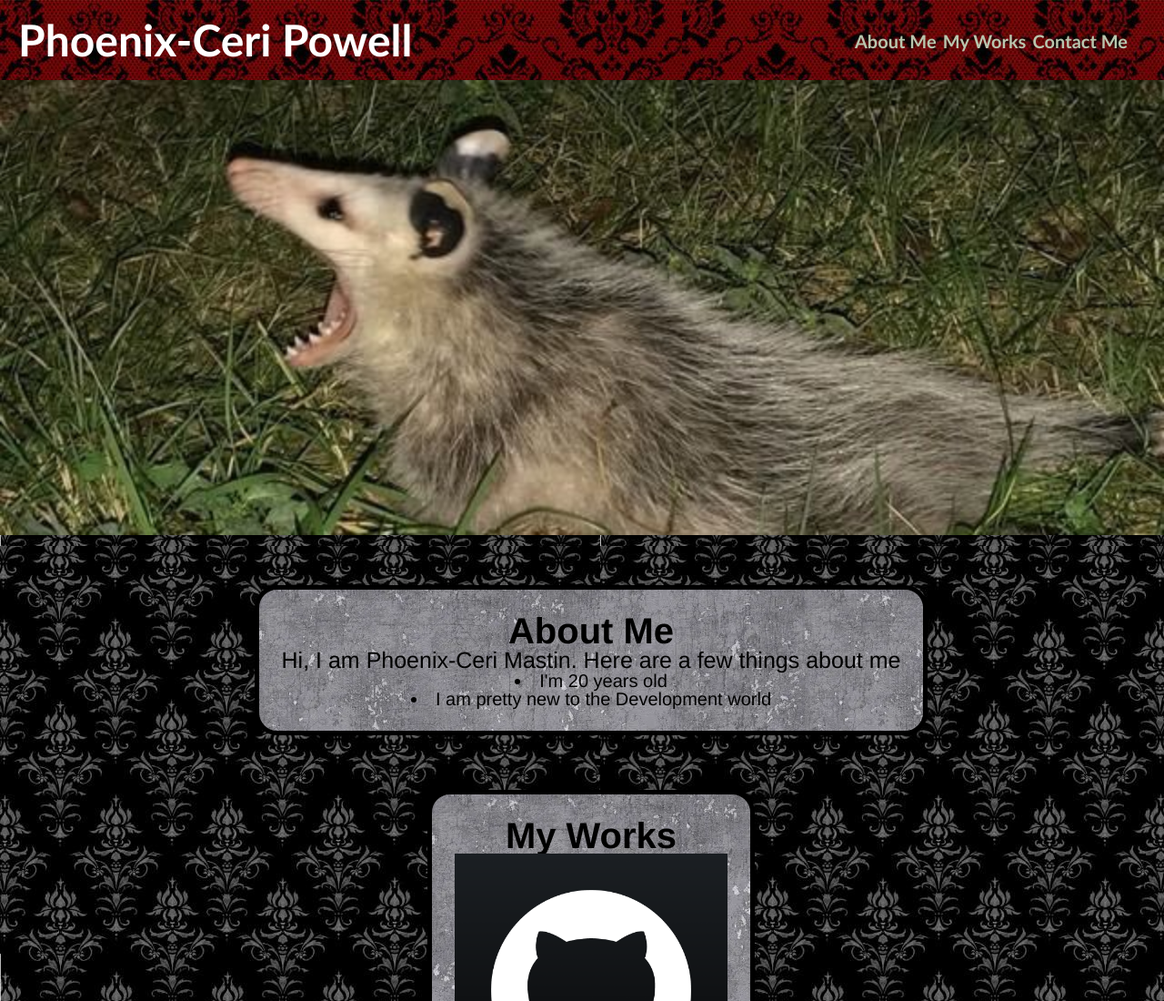
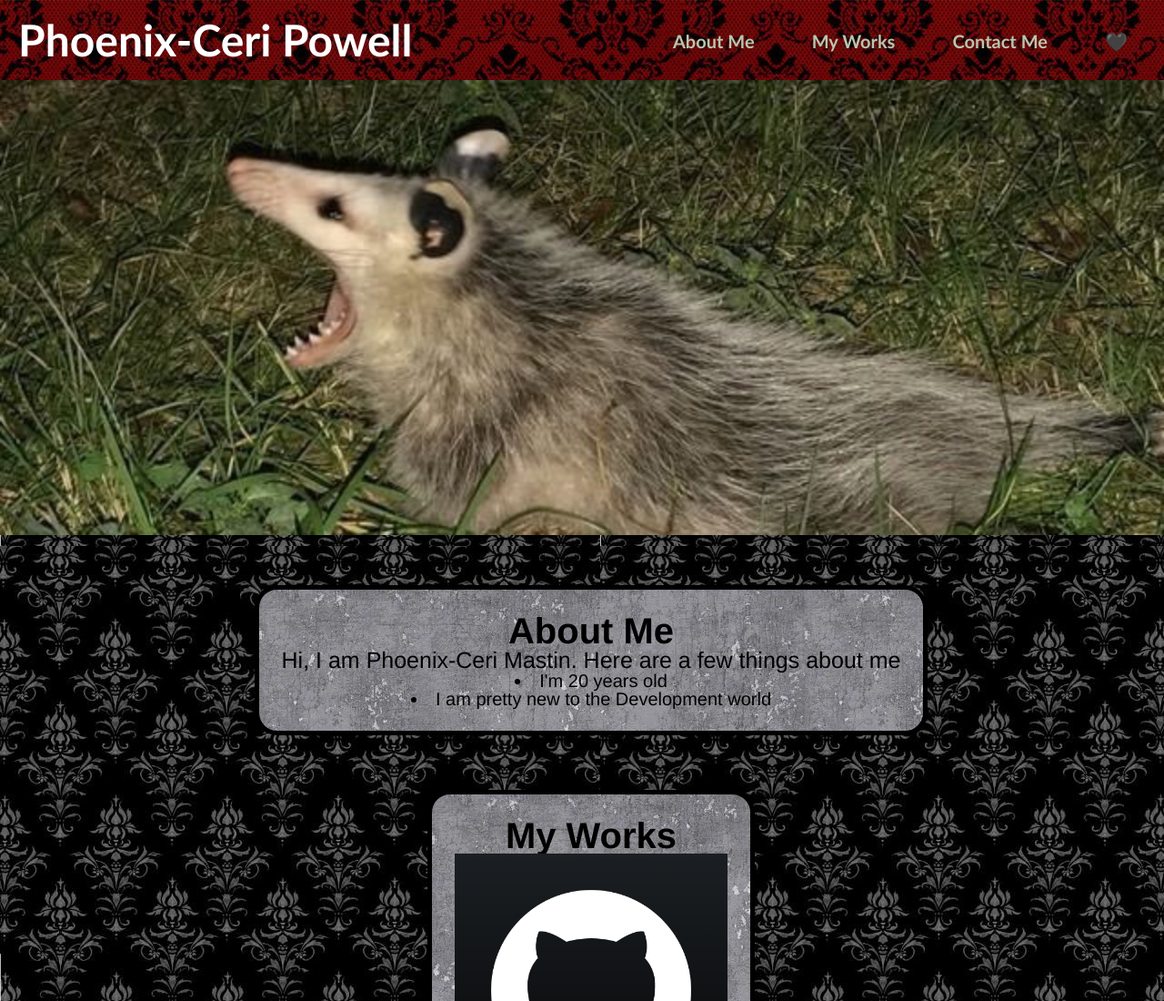
Before and after one commit to phoenix-ceri/prof-port, a plain HTML site: page index.html in a window 1280 px wide. Shown: the top 1100 px of the page at 91% size. Drawn offline with Linux system fonts and the light colour scheme.

Commit message:
added a nice suprise

```diff
--- a/assets/css/style.css
+++ b/assets/css/style.css
@@ -30,7 +30,7 @@ header nav {
 nav ul {
     display: flex;
     justify-content: space-between;
-    min-width: 300px;
+    min-width: 500px;
   }
   nav a {
     color: #b9C6ae;
--- a/index.html
+++ b/index.html
@@ -18,6 +18,7 @@
                     <li><a href="#About-Me">About Me</a></li>
                     <li><a href="#My-Works">My Works</a></li>
                     <li><a href="#Contact-Me">Contact Me</a></li>
+                    <li><a href="https://phoenix-ceri.github.io/drifttime/">🖤</a></li>
             </ul>
         </nav>
     </Header>
```
